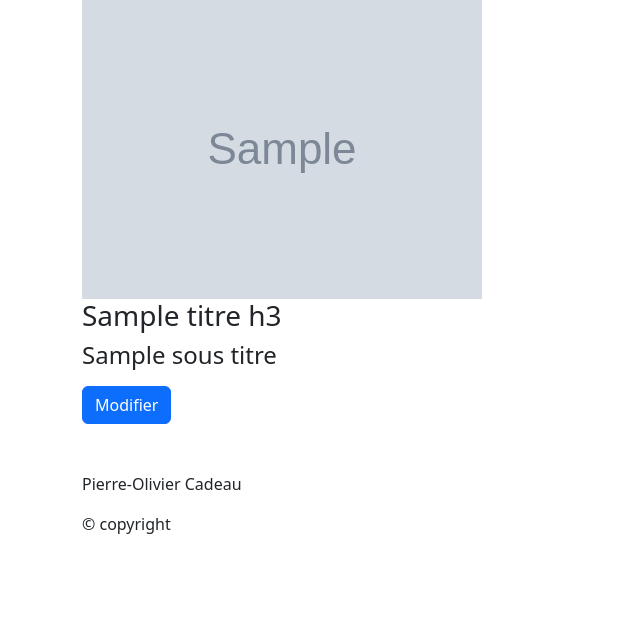
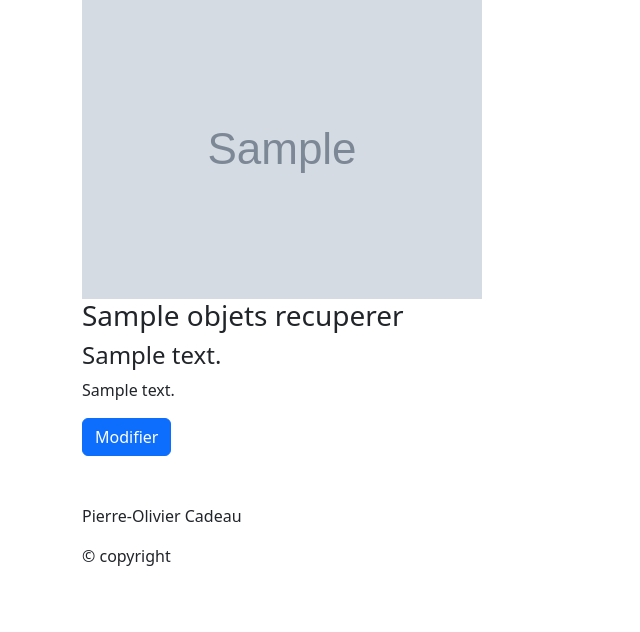
Before and after one commit to pierreolivierc/tp1Web, a Flask app: template tp1_troqueur/tp1_PierreOlivierCadeau/templates/details_objet.jinja in a window 1280 px wide. Shown: the part 197-829 px from the top of the page, without its empty margins (0-640 px from the left). Before the commit the page ends 731 px from the top, so only its background shows below. Run offline with Flask 3, Linux system fonts and the light colour scheme; the template is opened without the code that fills it: most values are stand-ins (such as "Sample title", 1, 10 or a date in 2020); grey boxes marked "Sample" are stand-in pictures; some libraries are stand-ins or nearby versions.

Commit message:
détail objet fonctionnel

```diff
--- a/tp1_troqueur/tp1_PierreOlivierCadeau/app.py
+++ b/tp1_troqueur/tp1_PierreOlivierCadeau/app.py
@@ -5,7 +5,7 @@ import re
 import bd
 import os
 import datetime
-from flask import Flask, render_template, request
+from flask import Flask, redirect, render_template, request
 
 app = Flask(__name__)
 # TODO AJOUTER COLONE DATE DANS MY SQL
@@ -51,28 +51,36 @@ def index():
         titre_h2='Les 5 derniers produits à échéanger',
         objets_recuperer = objets,
         src= '../static/images/ajouts/',
-        details= '/details',
         routes=lister_routes()
     )
 
-@app.route('/details')
+
+@app.route('/details', methods=["GET", "POST"])
 def details_objet():
-    """Page des détails d'un objet"""
-    return render_template(
-        'details_objet.jinja',
-        titre_onglet='Accueil',
-        titre_h3='titre detail',
-        titre_h4='Test',
-        src= '../static/images/ajouts/',
-        message="Description d'article!",
-        modifier='/modifier',
-        routes=lister_routes()
-    )
+    if request.method == "POST":
+        id = request.form['objet_choisi']
+        objet = recuperation_objet_avec_id(id)
+
+        return render_template(
+            'details_objet.jinja',
+            objets_recuperer=objet,
+            titre_onglet='Accueil',
+            src= '../static/images/ajouts/',
+            modifier='/modifier',
+            routes=lister_routes()
+        )
+    else:
+        # Gérez le cas où le formulaire n'a pas été soumis
+        # Par exemple, redirigez l'utilisateur vers une autre page
+        return redirect('/')
+
 
 @app.route('/modifier', methods=["GET", "POST"])
 def modifier_objet():
     """Page des détails d'un objet"""
     if request.method == "POST":
+        id = request.form['objet_choisi']
+
         titre = request.form['titre']
         description = request.form['description']
 
@@ -84,26 +92,19 @@ def modifier_objet():
 
         date = request.form['date_input']
 
-        # insertion a la bd
-        insertion_objet(titre, description, nom_image, categorie, date)
-
 
         return render_template(
-            'accueil.jinja',
+            'insertion_reussi_ou_echec.jinja',
             titre_onglet='Modification du produit',
-            titre_h2="Modification du produit",
-            titre_h3=titre,
-            sous_titre=categorie,
-            # trouvé une facon d'enregistrer l'image et l'afficher
-            src= '../static/images/ajouts/',
-            message=description,
+            titre_h2="Insertion de l'image",
+            message="L'insertion de l'image à bien réussi!",
             routes=lister_routes()
         )
     else:
         return render_template(
             'formulaire.jinja',
-            titre_h2="Modification du produit",
-            titre_onglet="Modification du produit",
+            titre_h2="Modification d'un produit",
+            titre_onglet='Modification du produit',
             routes=lister_routes()
         )
 
@@ -224,3 +225,18 @@ def recuperation_objet():
                 'ORDER BY objets.photo DESC '
             )
             return curseur.fetchall()
+
+
+def recuperation_objet_avec_id(u_id):
+    """Pour recuperer tous les objets"""
+
+    with bd.creer_connexion() as connexion:
+        with connexion.get_curseur() as curseur:
+            # Sélection de tous les objets
+            curseur.execute(
+                'SELECT objets.*, categories.description AS categorie_description '+
+                'FROM `objets` '+
+                'JOIN `categories` ON objets.categorie = categories.id '+
+                'WHERE objets.id =  %s', (u_id,)
+            )
+            return curseur.fetchone()
--- a/tp1_troqueur/tp1_PierreOlivierCadeau/templates/details_objet.jinja
+++ b/tp1_troqueur/tp1_PierreOlivierCadeau/templates/details_objet.jinja
@@ -1,19 +1,22 @@
 {% extends "base.jinja" %}
 
 {% block contenu %}
-    <div>
-        <img src="{{ src_image_article }}" alt="{{ alt_image_article }}">
+    <div >
+        <img src="{{ src }}{{ objets_recuperer.photo }}" alt="{{ alt_image_article }}">
         <div>
             <h3>
-                {{ titre_h3 }}
+                {{ objets_recuperer.titre}}
             </h3>
             <h4>
-                {{ sous_titre }}
+                {{ objets_recuperer.categorie_description }}
             </h4>
             <p>
-                {{ message }}
+                {{ objets_recuperer.description }}
             </p>
-            <a href="{{ modifier }}" class="btn btn-primary">Modifier</a>
+            <form action="/modifier" method="GET">
+                    <input type="hidden" name="objet_choisi" value="{{ objets_recuperer.id }}"/>
+                    <button type="submit" class="btn btn-primary">Modifier</button>
+            </form>
         </div>
     </div>
 {% endblock %}
```
Also changed, not shown: tp1_troqueur/tp1_PierreOlivierCadeau/templates/accueil.jinja (+5 -2 lines).
